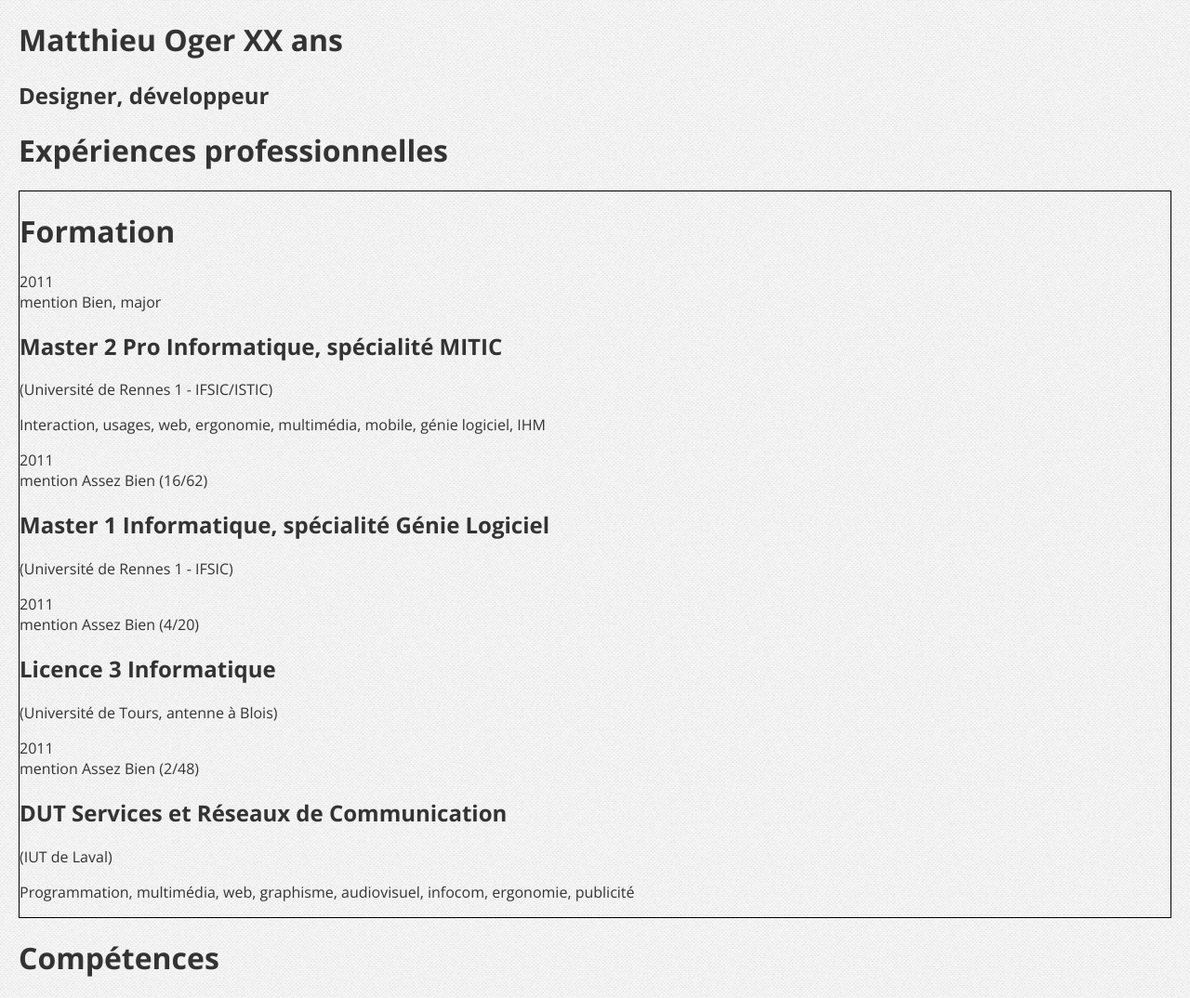
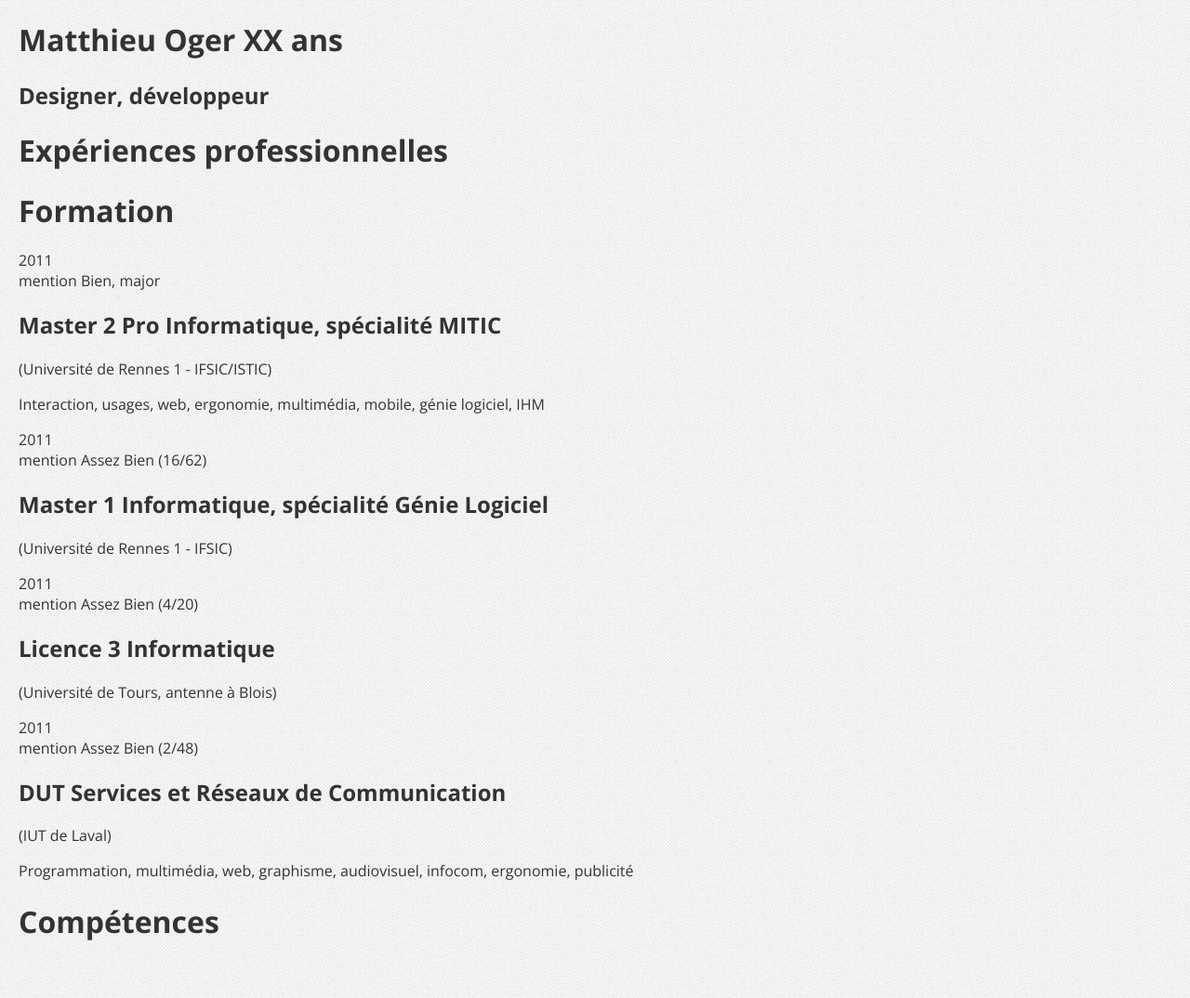
Before and after one commit to solarsailer/matthieuoger.com, a Jekyll site: the page built from resume/index.html, in a window 1280 px wide. Shown: the whole page at 93% size. Built offline with Jekyll 4.4.1, drawn with Linux system fonts in a browser that asks for light colours; Markdown is read by kramdown in place of the engine named in the settings; comment, search, counter and statistics services are not loaded.

Commit message:
Page: résumé.

```diff
--- /dev/null
+++ b/_layouts/resume.html
@@ -0,0 +1,14 @@
+<!DOCTYPE html>
+<html>
+<head>
+  {% include meta.html %}
+</head>
+<body>
+  <div class="page" id="page">
+    {{ content }}
+  </div>
+
+  {% include ga.html %}
+  {% include js.html %}
+</body>
+</html>
--- a/resume/index.html
+++ b/resume/index.html
@@ -1,6 +1,5 @@
 ---
-layout: custom
-layout_class: resume
+layout: resume
 title: Résumé
 ---
 
```
